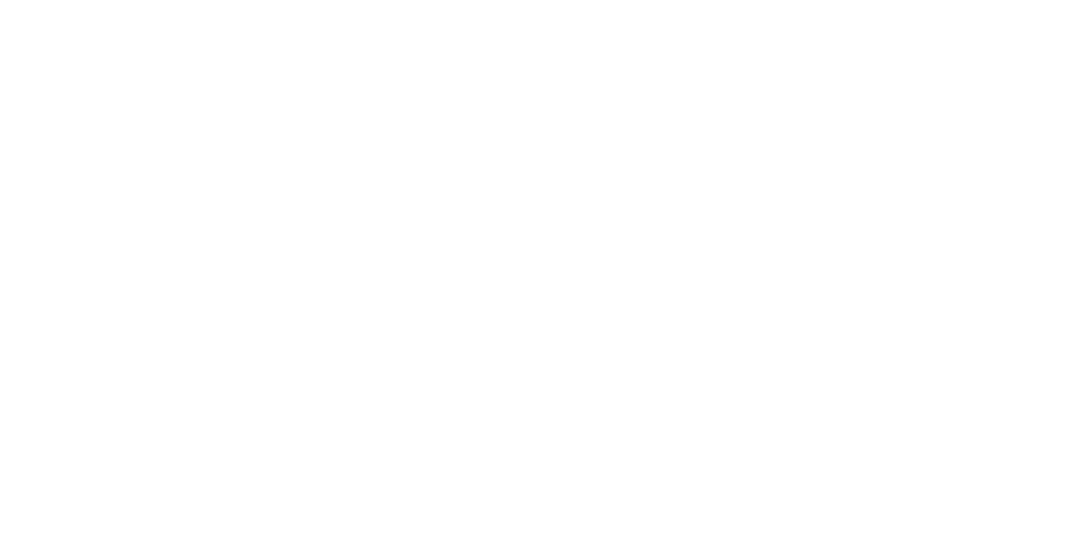
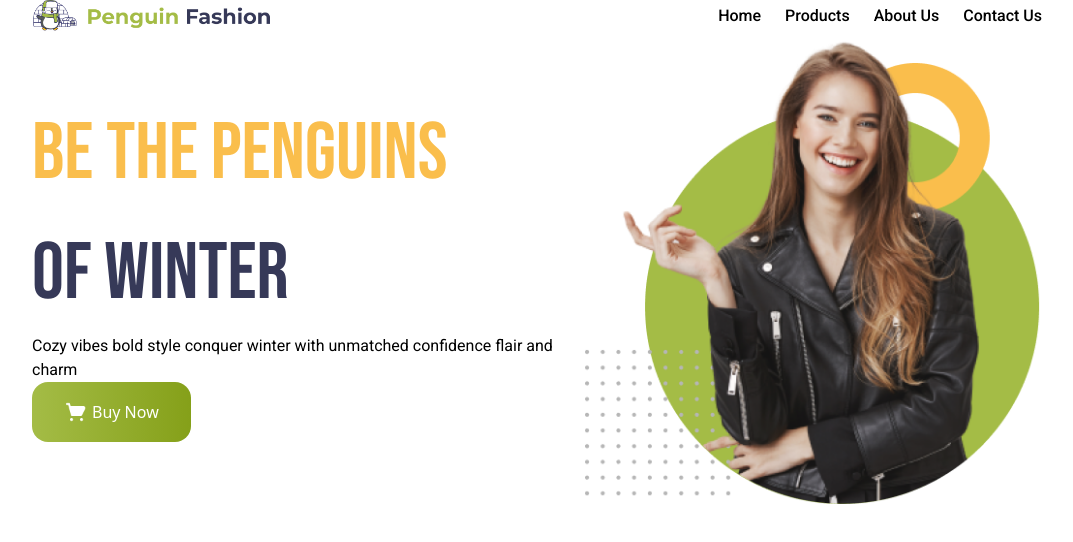
Before and after one commit to arabihasan/penguin-fashion, a plain HTML site: page index.html in a window 1280 px wide. Shown: the whole page, without its empty margins (103-1176 px from the left). Drawn offline with nearby package versions, Linux system fonts and the light colour scheme.

Commit message:
banner added

```diff
--- a/index.html
+++ b/index.html
@@ -12,13 +12,43 @@
         font-family: "Roboto", serif;
       }
     </style>
-    <link rel="shortcut icon" href="icons/logo.png" type="image/x-icon">
+    <link rel="shortcut icon" href="icons/logo.png" type="image/x-icon" />
     <script src="https://cdn.tailwindcss.com"></script>
     <title>Penguin Fashion</title>
   </head>
-  <body>
+  <body class="max-w-[1440px] mx-auto">
     <header>
-        <!--  -->
+      <!-- navbar start -->
+      <nav
+        class="flex justify-between items-center px-[10px] xl:px-[135px] lg:px-[90px] md:px-[60px] sm:px-[20px] roboto"
+      >
+        <div class="max-h-[40px] max-w-[240px]">
+          <img src="images/Group 33072.png" alt="" />
+        </div>
+        <div>
+          <ul
+            class="hidden sm:flex gap-6 text-center items-center font-medium text-[16px]"
+          >
+            <li><a href="">Home</a></li>
+            <li><a href="">Products</a></li>
+            <li><a href="">About Us</a></li>
+            <lo><a href="">Contact Us</a></lo>
+          </ul>
+          <img class="sm:hidden" src="icons/menu-2-outline 1.png" alt="" />
+        </div>
+      </nav>
+      <!-- navbar end -->
+      <!-- banner start -->
+      <section class="md:flex justify-between items-center px-[10px] xl:px-[135px] lg:px-[90px] md:px-[60px] sm:px-[20px]">
+        <div>
+          <h1 class="bebas-neue m-0 p-0 text-[60px] md:text-[80px] text-[#363958]"><span class="text-[#FABE4C]">Be the Penguins</span><br>of Winter</h1>
+          <p class="text-[16px] roboto">Cozy vibes bold style conquer winter with unmatched confidence flair and charm</p>
+          <button class=" bg-gradient-to-r from-[#A4BC46] to-[#85A019] flex gap-1 text-white font-medium text[16px] px-[32px] py-[18px] text-center items-center rounded-2xl"> <img class="h-[24px] w-[24px]" src="icons/shopping-cart 1.png" alt="">Buy Now</button>
+        </div>
+        <div>
+            <img src="images/model.png" alt="">
+        </div>
+      </section>
     </header>
   </body>
 </html>
```
Also changed, not shown: images/Group 33072.png (added).
